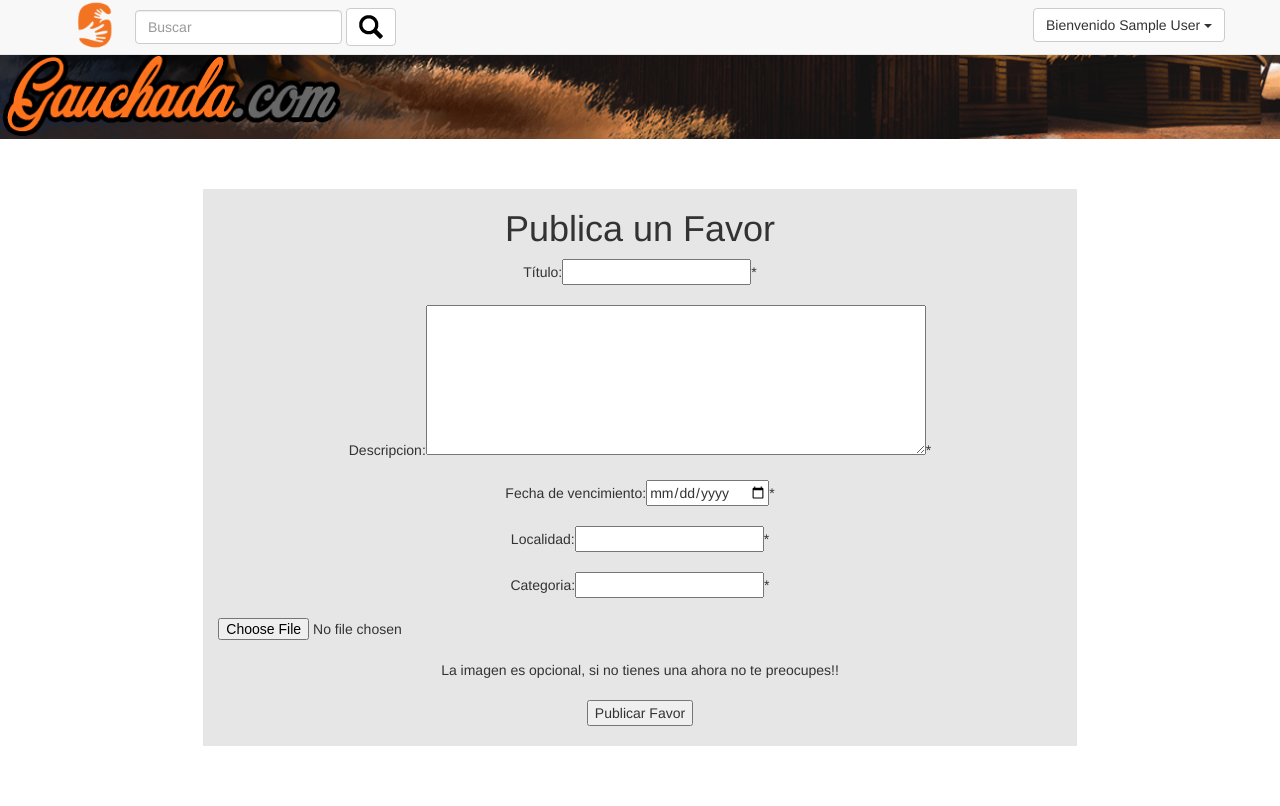
After one commit to WATERMELON-SA/Una-Gauchada, a PHP site: page /publicarFavor.php in a window 1280 px wide. The commit adds this page. Run offline with PHP 8.4, Linux system fonts and the light colour scheme; the visitor is signed in with stand-in values (Sample User, id 1).

Commit message:
Add files via upload

```diff
--- a/inicioCorrecto.php
+++ b/inicioCorrecto.php
@@ -18,6 +18,7 @@
 			$_SESSION["nombre"] = $dataBase["nombre"];
 			$_SESSION["email"]=$dataBase["email"];
 			$_SESSION["contraseña"]=$dataBase["contraseña"];
+			$_SESSION["id"]=$dataBase["idUsuario"];
 			return true;
 			}
 			return false;
--- a/obtenerCampos.js
+++ b/obtenerCampos.js
@@ -1,3 +1,12 @@
+function validarEmail() {
+	var email = document.getElementById("email");
+   	if ((email.includes('@')) && (email.includes('.'))) {
+       alert("Error: La dirección de correo es incorrecta.");
+       return false;
+    }
+    return true;
+}
+
 
 function validar_formulario()
 {
@@ -5,10 +14,16 @@ function validar_formulario()
 	var frm = document.getElementById("formUsuario");
 	for (i=0;i<frm.elements.length;i++)
 	{
-		bool = ((bool) || (frm.elements[i].value == ''));
+		//ACA VA UN IR QUE PREGUNTA SI EL NOMBE DEL FRM.ELEMENTS[i] TIENE NOMBRE DISTINTO DE "IMAGEN", QUE ES OPCIONAL, ENTONCES NO LO COMPARA
+			bool = ((bool) || (frm.elements[i].value == ''));
+
 	}
 	if (bool){
-		alert("Todos los campos deben ser completados");
+		alert("Todos los campos con * deben ser completados");
 	}
-	return !(bool);
+	return (!bool);
 }
+
+function validar(){
+	return (validarEmail() && validar_formulario());
+}
--- a/publicar.php
+++ b/publicar.php
@@ -1,15 +1,44 @@
 <?php
 
-include "conexion.php";
-$conect= conectar();
-
 function validarPublicacion(){
-	return ((isset($_POST['idUsuario'])) and ($_POST['idUsuario'] !='') (isset($_POST['titulo'])) and (isset($_POST['descripcion'])) and (isset($_POST['localidad'])) and (isset($_POST['categoria'])) and ($_POST['titulo'] !='') and ($_POST['descripcion'] !='') and ($_POST['localidad'] !='') and ($_POST['categoria'] !=''));
+	return ( (isset($_POST['idUsuario'])) and ($_POST['idUsuario'] !='') and (isset($_POST['titulo'])) and (isset($_POST['descripcion'])) and (isset($_POST['localidad'])) and (isset($_POST['categoria'])) and ($_POST['titulo'] !='') and ($_POST['descripcion'] !='') and ($_POST['localidad'] !='') and ($_POST['categoria'] !='') and (isset($_POST['fecha_venc'])) and ($_POST['fecha_venc'] !=''));
 	}
 
-function registrar(){
-	$publicado= $conect -> query("INSERT INTO favor (idUsuario, titulo, descripcion, completo, idLocalidad, idCategoria) VALUES($_POST['idUsuario'], $_POST['titulo'], $_POST['descripcion'], 0, $_POST['localidad'], $_POST['categoria'])");
-	return $publicado;
+function validarFecha(){
+	$valida= date('Y-m-d', strtotime('+1 day'));
+	return ($_POST['fecha_venc'] > $valida);
+}
+
+
+function publicar(){
+	if (!validarFecha()) {
+		return "La fecha debe ser mayor al día de hoy";
+	}
+	include "conexion.php";
+	$conect= conectar();
+	$idUsuario=$_POST['idUsuario'];
+	$titulo= $_POST['titulo'];
+	$descripcion= $_POST['descripcion'];
+	$completo= 0;
+	$idLocalidad= $_POST['localidad'];
+	$categoria= $_POST['categoria'];
+	$venc=$_POST['fecha_venc'];
+
+	if ($_FILES['imagen']['tmp_name']!='') {
+  		$filetype =$_FILES['imagen']['type'];
+  		$filecontent = addslashes(file_get_contents($_FILES['imagen']['tmp_name']));
+  		$arraytype=explode('/', $filetype);
+  		$deftype = $arraytype[1];
+	}
+	else{
+		$deftype= NULL;
+		$filecontent= NULL;
+	}
+
+	$publicado= $conect -> query("INSERT INTO favor (idUsuario, titulo, descripcion, completo, idLocalidad, idCategoria, fecha_vencimiento, contenidoimagen, tipoimagen) VALUES('$idUsuario', '$titulo', '$descripcion', '$completo', '$idLocalidad', '$categoria', '$venc', '$filecontent', '$deftype')");
+	if ($publicado)
+		return "Tu producto ha sido publicado con éxito";
+	return "Tu producto no ha podido ser publicado";
 }
 
  ?>
--- /dev/null
+++ b/publicarFavor.php
@@ -0,0 +1,108 @@
+<!DOCTYPE html>
+<html  style="overflow-x: hidden">
+<head>
+	<link rel="shortcut icon" href="logo.png">
+	<meta charset="utf-8">
+	<link rel="stylesheet" type="text/css" href="logo.png">
+	<link rel="stylesheet" type="text/css" href="bootstrap.min.css">
+	<link rel="stylesheet" type="text/css" href="Roboto-Regular.ttf">
+	<link rel="stylesheet" type="text/css" href="estilo1.css">
+	<script type="text/javascript" src="jquery-3.1.1.min.js"></script>
+	<script type="text/javascript" src="bootstrap.min.js"></script>
+	<title>Una Gauchada</title>
+</head>
+
+<?php
+	session_start();
+	if(isset ($_SESSION['nombre'])){
+		$inicio=true;
+	}
+	else{
+		header("Location: index.php");
+	}
+?>
+
+
+
+<header>
+
+<nav class="navbar navbar-default navbar-fixed-top">
+  <div class="container">
+  <a href="muestra1.html"><img alt="brand" class="navbar-left" src="logo.png" style="width: 50px; height: 50px"></a>
+
+
+   <form class="navbar-form navbar-left" role="search">
+
+  <div class="form-group">
+    <input type="text" class="form-control" placeholder="Buscar">
+  </div>
+  <button type="submit" class="btn btn-default"> <img src="glyphicons-28-search.png"></button>
+</form>
+
+
+  <button class="btn btn-default dropdown-toggle navbar-right navbar-btn" type="button" id="dropdownMenu1" data-toggle="dropdown" aria-haspopup="true" aria-expanded="true">
+  <li class="dropdown">
+  <?php
+	if(isset($inicio) AND ($inicio)){
+		echo "Bienvenido ".$_SESSION['nombre'];
+	} else {
+	echo "Menu";
+	}
+  ?>
+    <span class="caret"></span>
+  </button>
+  <ul class="dropdown-menu" style="right: 0; left:auto;" aria-labelledby="dropdownMenu1">
+    <li><a href="#">Mis pedidos</a></li>
+    <li><a href="#">Postulaciones</a></li>
+    <li><a href="#">Comprar creditos</a></li>
+    <li role="separator" class="divider"></li>
+    <li><a href="#">Preguntas</a></li>
+  </ul>
+  </li>
+
+
+  </div>
+</nav>
+
+		<img style="width: 100%;" src="banner.png">
+
+
+</header>
+
+<body style="padding-top: 50px;">
+
+
+<script type="text/javascript" src="obtenerCampos.js"></script>
+
+
+
+	<div class="row">
+		<div class="col-md-offset-2 col-xs-offset-1 col-xs-9 col-md-8"  style="margin-top: 50px; text-align: center;background-color: #e6e6e6;" >
+		<b><h1>Publica un Favor</h1></b>
+			<form id="formUsuario" enctype="multipart/form-data" action="publicarFavor.php" method="POST" onsubmit= "return validar_formulario();">
+				<li>Título:<input type="text" name="titulo" >*</li><br>
+				<li>Descripcion:<textarea style="width: 500px; height: 150px;" name="descripcion" ></textarea>*</li><br>
+				<li>Fecha de vencimiento:<input type="date" name="fecha_venc"  min="<?php echo (date('Y-m-d', strtotime('+1 day'))); ?>">*</li><br>
+				<li>Localidad:<input type="number"  min="1" name="localidad" >*</li><br>
+				<li>Categoria:<input type="number"  min="1" name="categoria">*</li><br>
+				<li><input type="file" name="imagen" id="imagen"></li><br>
+				<li>La imagen es opcional, si no tienes una ahora no te preocupes!!</li><br>
+				<li><input type="hidden" name="idUsuario" value="<?php echo $_SESSION['id']; ?>"></li>
+				<input type="submit" value="Publicar Favor" name="Publicar">
+			</form>
+			<br>
+	<?php
+		include "publicar.php";
+		if (validarPublicacion()) {
+			$ret= publicar();
+			echo $ret;
+		}
+
+	?>
+
+		</div>
+
+	</div>
+
+</body>
+</html>
--- a/registrarse.php
+++ b/registrarse.php
@@ -53,7 +53,7 @@
 	<div class="row">
 		<div class="col-md-offset-2 col-xs-offset-1 col-xs-9 col-md-8"  style="margin-top: 50px; text-align: center;background-color: #e6e6e6;" >
 		<b><h1>Bienvenido a Una Gauchada</h1></b>
-			<form id="formUsuario" style="" action="registrarse.php" method="POST" onsubmit= "return validar();">
+			<form id="formUsuario" action="registrarse.php" method="POST" onsubmit= "return validar_formulario();">
 				<li>Nombre:<input type="text" name="nombre" >*</li><br>
 				<li>Correo electrónico:<input type="email" name="email" >*</li><br>
 				<li>Contraseña:<input type="password" name="contraseña1" >*</li><br>
```
